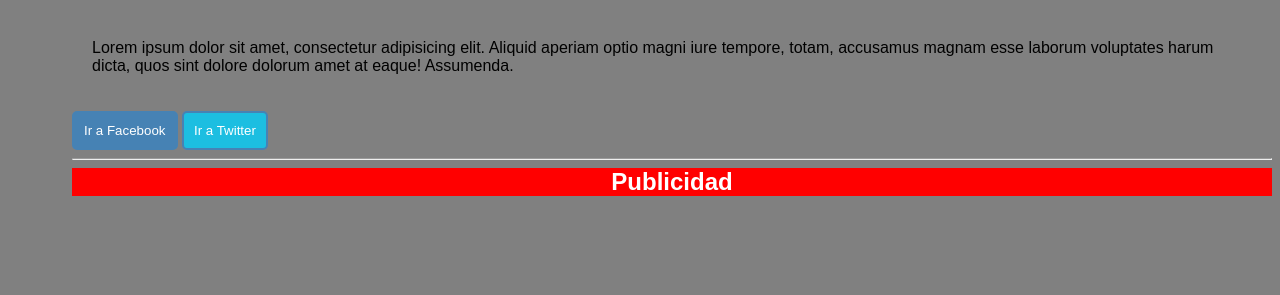
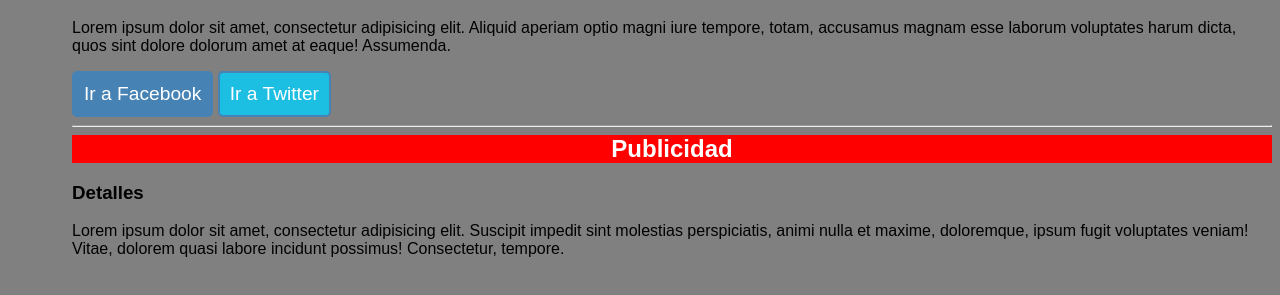
Before and after one commit to dalviik/holaMundo, a plain HTML site: page index.html in a window 1280 px wide. Shown: the part 61-356 px from the top of the page. Drawn offline with Linux system fonts and the light colour scheme.

Commit message:
Se agrego un nuevo parrafo, y se redimensionaron los botones

```diff
--- a/index.html
+++ b/index.html
@@ -18,5 +18,8 @@
 
 		</h2>
 	</div>
+
+	<h3>Detalles</h3>
+	<p>	Lorem ipsum dolor sit amet, consectetur adipisicing elit. Suscipit impedit sint molestias perspiciatis, animi nulla et maxime, doloremque, ipsum fugit voluptates veniam! Vitae, dolorem quasi labore incidunt possimus! Consectetur, tempore.</p>
 </body>
 </html>
--- a/styles/style.css
+++ b/styles/style.css
@@ -3,14 +3,13 @@ body{
 	font-family: arial;
 	padding-left: 5%;
 }
-p{
-	padding: 20px;
-}
+
 .btn{
 	padding: 10px;
 	border-radius: 5px;
 	border:2px solid steelblue;
 	color: white;
+	font-size: 1.2em;
 }
 .btn:hover{
 
```
